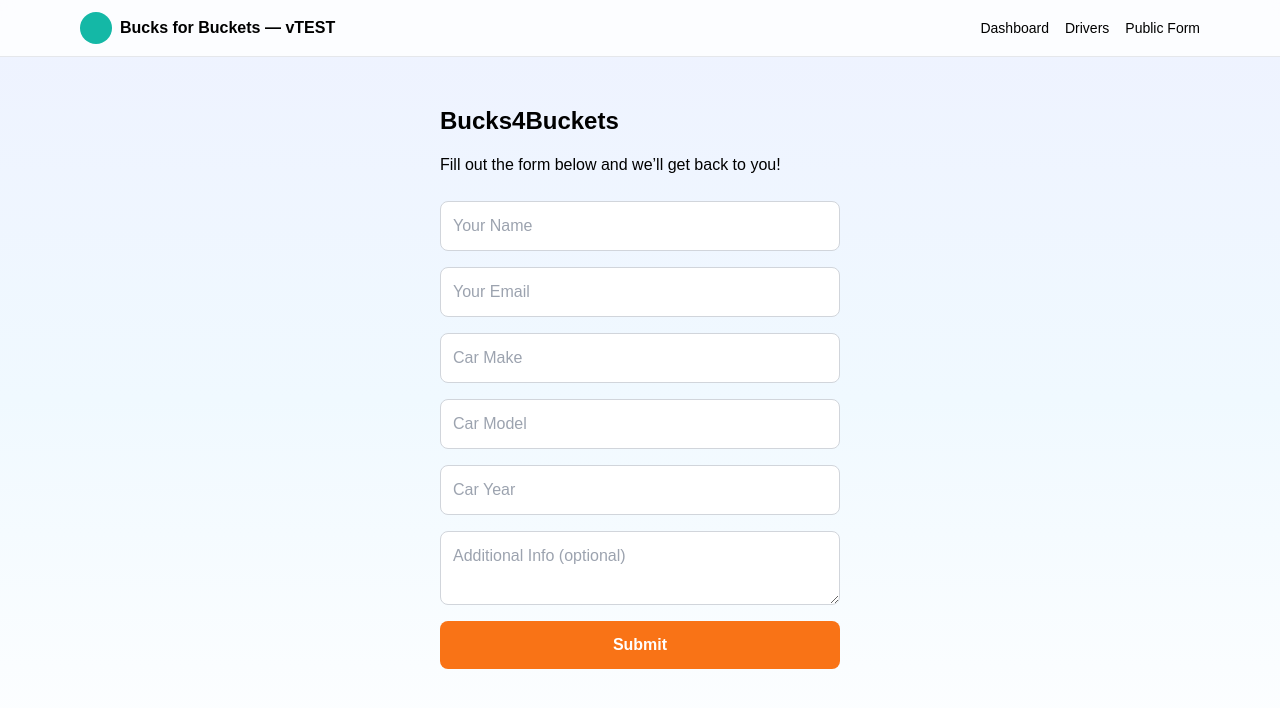
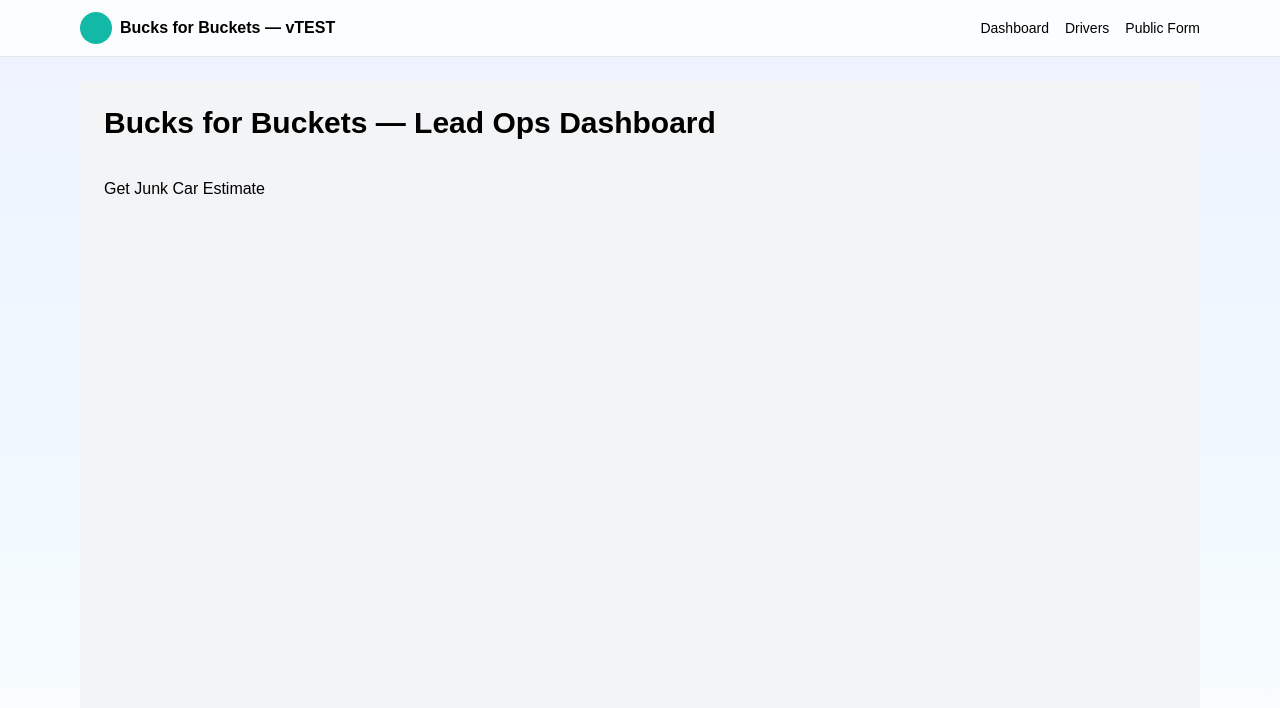
Before and after one commit to deront0426/bucks_leadops, a Next.js app: page / in a window 1280 px wide. Shown: the top 708 px of the page. Built offline with nearby package versions, Linux system fonts and the light colour scheme.

Commit message:
Update page.tsx
Signed-off-by: deron tatum <derontatum@gmail.com>

```diff
--- a/app/page.tsx
+++ b/app/page.tsx
@@ -1,69 +1,10 @@
-"use client";
+import LeadOps from "./components/LeadOps";
 
-export default function Page() {
+export default function Home() {
   return (
-    <main className="p-6 max-w-md mx-auto">
-      <h1 className="text-2xl font-bold mb-4">Bucks4Buckets</h1>
-      <p className="mb-6">Fill out the form below and we’ll get back to you!</p>
-
-      <form
-        action="https://formspree.io/f/your-form-id"
-        method="POST"
-        className="flex flex-col gap-4"
-      >
-        <input
-          type="text"
-          name="name"
-          placeholder="Your Name"
-          required
-          className="p-3 rounded-lg border border-gray-300"
-        />
-
-        <input
-          type="email"
-          name="email"
-          placeholder="Your Email"
-          required
-          className="p-3 rounded-lg border border-gray-300"
-        />
-
-        <input
-          type="text"
-          name="make"
-          placeholder="Car Make"
-          required
-          className="p-3 rounded-lg border border-gray-300"
-        />
-
-        <input
-          type="text"
-          name="model"
-          placeholder="Car Model"
-          required
-          className="p-3 rounded-lg border border-gray-300"
-        />
-
-        <input
-          type="number"
-          name="year"
-          placeholder="Car Year"
-          required
-          className="p-3 rounded-lg border border-gray-300"
-        />
-
-        <textarea
-          name="message"
-          placeholder="Additional Info (optional)"
-          className="p-3 rounded-lg border border-gray-300"
-        />
-
-        <button
-          type="submit"
-          className="bg-orange-500 text-white p-3 rounded-lg font-bold hover:scale-105 transition-transform"
-        >
-          Submit
-        </button>
-      </form>
+    <main className="min-h-screen p-6 bg-gray-100">
+      <h1 className="text-3xl font-bold mb-6">Bucks for Buckets — Lead Ops Dashboard</h1>
+      <LeadOps />
     </main>
   );
 }
```
